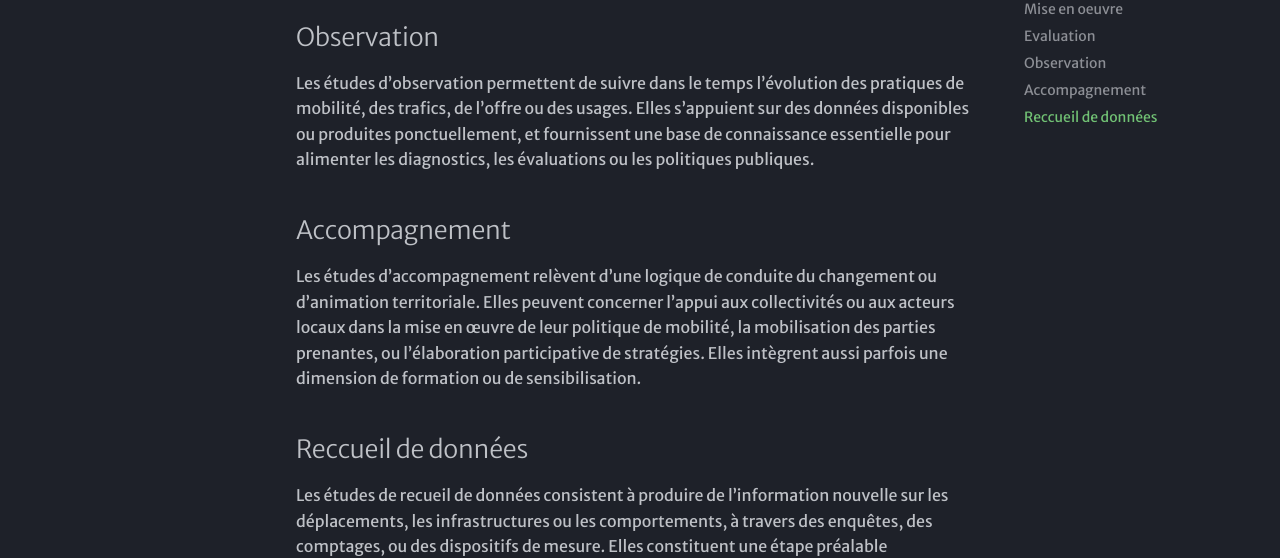
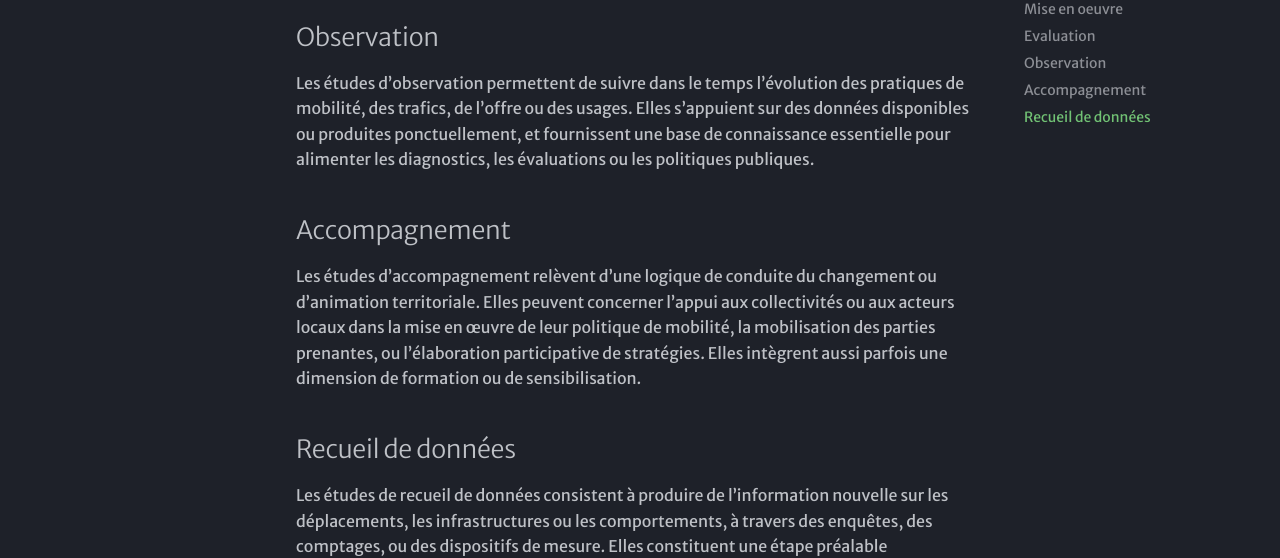
Before and after one commit to xdurang/mobscidat, an MkDocs documentation site: the page built from docs/type_etudes/categorie.md, in a window 1280 px wide and 900 px high, scrolled down 806 px. Shown: the part 201-759 px from the top of the window. Built offline with MkDocs 1.6.1 and Material for MkDocs 9.7.7, drawn with Linux system fonts in a browser that asks for light colours; some web fonts are replaced; comment, search, counter and statistics services are not loaded.

Commit message:
Update categorie.md

```diff
--- a/docs/type_etudes/categorie.md
+++ b/docs/type_etudes/categorie.md
@@ -16,5 +16,5 @@ Les études d’observation permettent de suivre dans le temps l’évolution de
 ## Accompagnement
 Les études d’accompagnement relèvent d’une logique de conduite du changement ou d’animation territoriale. Elles peuvent concerner l’appui aux collectivités ou aux acteurs locaux dans la mise en œuvre de leur politique de mobilité, la mobilisation des parties prenantes, ou l’élaboration participative de stratégies. Elles intègrent aussi parfois une dimension de formation ou de sensibilisation.
 
-## Reccueil de données
+## Recueil de données
 Les études de recueil de données consistent à produire de l’information nouvelle sur les déplacements, les infrastructures ou les comportements, à travers des enquêtes, des comptages, ou des dispositifs de mesure. Elles constituent une étape préalable indispensable à d'autres types d’études, comme la modélisation, l’observation ou l’évaluation.
```
